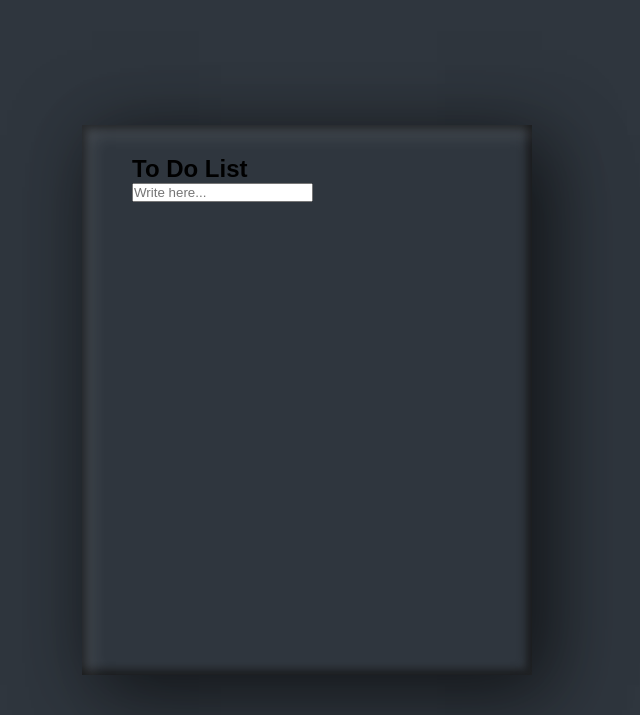
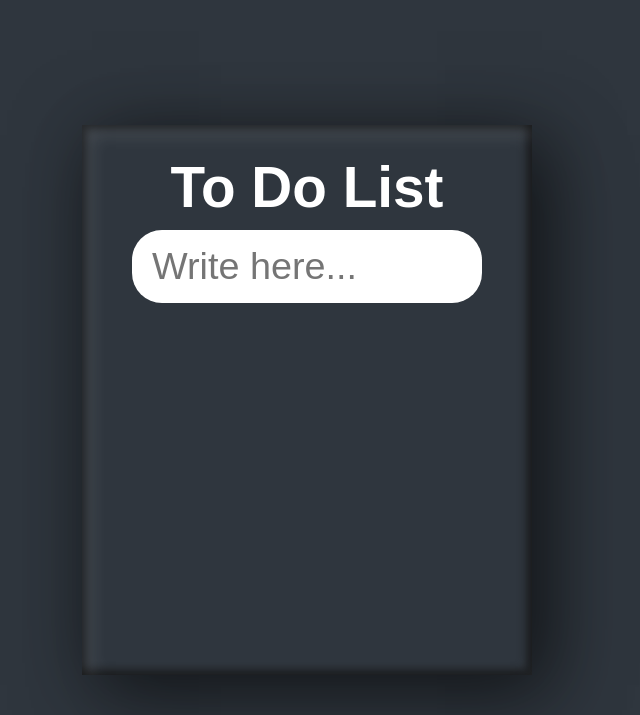
Before and after one commit to Akhil562/TodoListApp, a Flask app: page / in a window 1280 px wide. Shown: the top 715 px of the page, without its empty margins (333-973 px from the left). Run offline with Flask 3, Linux system fonts and the light colour scheme.

Commit message:
Update index.html

```diff
--- a/templates/index.html
+++ b/templates/index.html
@@ -36,6 +36,62 @@ body{
 
 
 }
+h2{
+    width:100%;
+    font-weight:600;
+    text-align: center;
+    color:white;
+    font-size: 1.50cm;
+    margin-bottom:10px;
+
+
+}
+#inputBx{
+    position: relative;
+    width: 100%;
+    border:none;
+    outline:none;
+    padding: 15px 20px;
+    border-radius:30px;
+    font-size: 1cm;
+    box-shadow: 5px 5px 7px rgba(0,0,0,0.25),inset 2px 2px 5px rgba(0,0,0,0.5)
+    inset -3px -3px 5px rgba(0,0,0,0.5);
+
+
+}
+.box li{
+    position: relative;
+    width:calc(100% - 20px);
+    display:flex;
+    align-items: center;
+    background:rgb(122, 122, 231);
+    margin: 15px 0;
+    padding:10px;
+    min-height: 45px;
+    cursor:pointer;
+    border-radius: 22.5px;
+    color:white;
+
+    box-shadow: 5px 5px 7px rgba(0,0,0,0.25),inset 2px 2px 5px rgba(0,0,0,0.5)
+    inset -3px -3px 5px rgba(0,0,0,0.5);
+
+
+
+}
+.box li i{
+    position:absolute;
+    width:30px;
+    height:30px;
+    right:-40px;
+    background:red;
+    border-radius: 50%;
+
+
+}
+.box li.checked{
+    background: red;
+
+}
 </style>
 </head>
 <body>
@@ -46,5 +102,29 @@ body{
         <ul id = "list"></ul>
     </div>
     </div>
+    <script>
+        let inputBx = document.querySelector('#inputBx');
+        let list = document.querySelector('#list');
+        inputBx.addEventListener('keyup',function(event){
+            if (event.key = "Enter"){
+                additem(this.value)
+                this.value = ""
+            }
+        })
+
+        let additem = (inputBx) =>{
+            let listitem = document.createElement('li');
+            listitem.innerHTML = `${inputBx} <i><i>`;
+
+
+              listitem.addEventListener("click",function(){
+                  this.classList.toggle('checked');
+              })
+
+              list.appendChild(listitem);
+
+            }
+
+    </script>
 </body>
 </html>
```
